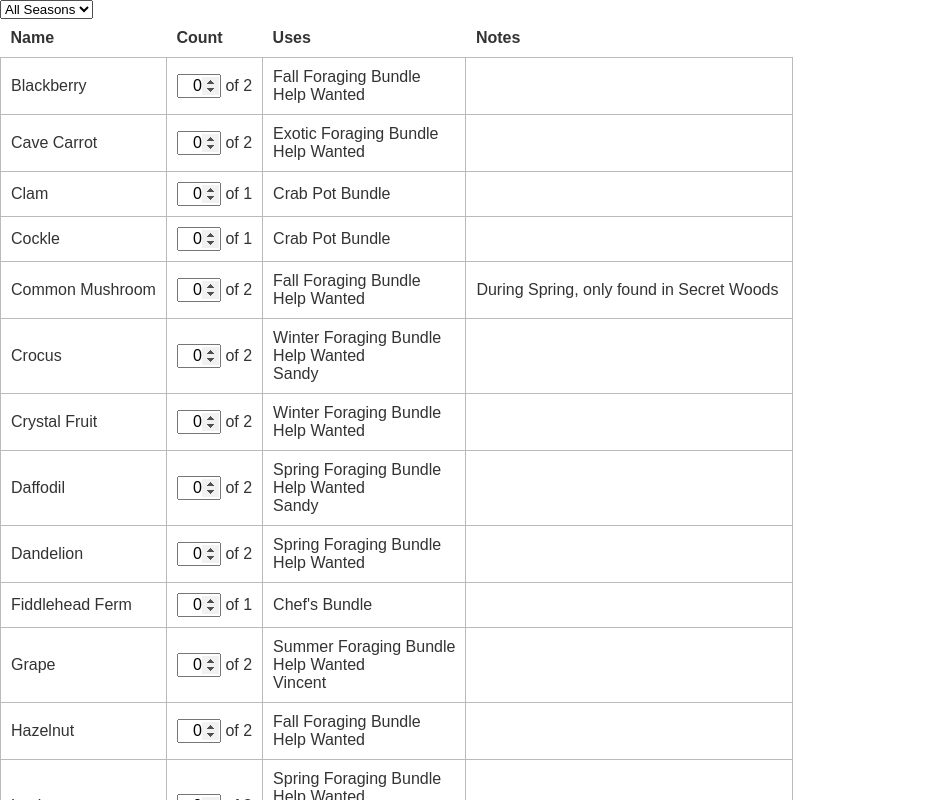
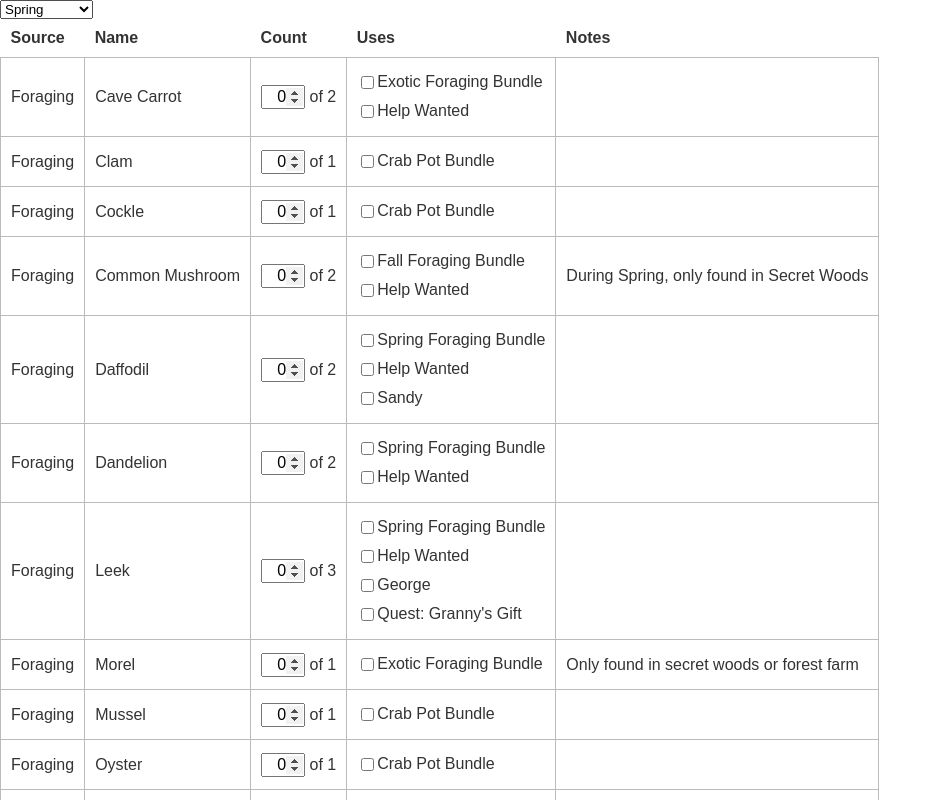
Before and after one commit to nevir/sdv-season-planner, a React (Create React App) app: page / in a window 1280 px wide. Shown: the top 800 px of the page, without its empty margins (0-942 px from the left). Built offline with nearby package versions, Linux system fonts and the light colour scheme; the HTML template or start-up script is replaced by a standard one.

Commit message:
Track completed uses

```diff
--- a/src/App.tsx
+++ b/src/App.tsx
@@ -11,27 +11,30 @@ const allItems = _.values(items) as Item[];
 
 interface State {
   items: Item[];
+  season?: Season;
 }
 
 export default class App extends React.Component<{}, State> {
 
   componentWillMount() {
+    const season = Season.Spring;
     this.setState({
-      items: this._items(),
+      items: this._items(season),
+      season,
     });
   }
 
   render() {
-    const { items } = this.state;
+    const { items, season } = this.state;
 
     return (
       <div>
         <select onChange={this._onSeasonChange}>
-          <option value='all'>All Seasons</option>
-          <option value={Season.Spring}>Spring</option>
-          <option value={Season.Summer}>Summer</option>
-          <option value={Season.Fall}>Fall</option>
-          <option value={Season.Winter}>Winter</option>
+          <option value='all' selected={!season}>All Seasons</option>
+          <option value={Season.Spring} selected={season === Season.Spring}>Spring</option>
+          <option value={Season.Summer} selected={season === Season.Summer}>Summer</option>
+          <option value={Season.Fall} selected={season === Season.Fall}>Fall</option>
+          <option value={Season.Winter} selected={season === Season.Winter}>Winter</option>
         </select>
         <ItemTable items={items} />
       </div>
@@ -44,7 +47,7 @@ export default class App extends React.Component<{}, State> {
       items = _.filter(items, item => !item.seasons || _.includes(item.seasons, season));
     }
 
-    return _.sortBy(items, 'name');
+    return _.sortBy(items, 'source', 'name');
   }
 
   _onSeasonChange = (event: React.ChangeEvent<HTMLSelectElement>) => {
--- a/src/components/ItemCount.tsx
+++ b/src/components/ItemCount.tsx
@@ -1,6 +1,7 @@
 import * as React from 'react';
 
 import { Item, isBundleUse, isGiftUse } from '../data/types';
+import { getCurrentCount, setCurrentCount } from '../models';
 
 import './ItemCount.css';
 
@@ -15,9 +16,7 @@ interface State {
 export class ItemCount extends React.Component<Props, State> {
 
   componentWillMount() {
-    this.setState({
-      currentCount: parseInt(localStorage.getItem(`ItemCount/${this.props.item.name}`) || '0', 10),
-    });
+    this.setState({ currentCount: getCurrentCount(this.props.item) });
   }
 
   render() {
@@ -49,7 +48,7 @@ export class ItemCount extends React.Component<Props, State> {
   _onChange = (event: React.ChangeEvent<HTMLInputElement>) => {
     const currentCount = parseInt(event.target.value, 10) || 0;
     this.setState({ currentCount });
-    localStorage.setItem(`ItemCount/${this.props.item.name}`, `${currentCount}`);
+    setCurrentCount(this.props.item, currentCount);
   }
 
 }
--- a/src/components/ItemTable.tsx
+++ b/src/components/ItemTable.tsx
@@ -18,6 +18,7 @@ export class ItemTable extends React.Component<Props, null> {
       <table className='items'>
         <thead>
           <tr>
+            <th>Source</th>
             <th>Name</th>
             <th>Count</th>
             <th>Uses</th>
@@ -34,6 +35,7 @@ export class ItemTable extends React.Component<Props, null> {
   _renderItem = (item: Item) => {
     return (
       <tr key={item.name}>
+        <td>{Item.Source[item.source]}</td>
         <td>{item.name}</td>
         <td><ItemCount item={item} /></td>
         <td><ItemUses item={item} /></td>
--- /dev/null
+++ b/src/components/ItemUses.css
@@ -0,0 +1,4 @@
+.uses .use {
+  display: flex;
+  padding: 5px 0;
+}
--- a/src/components/ItemUses.tsx
+++ b/src/components/ItemUses.tsx
@@ -1,47 +1,88 @@
 import * as React from 'react';
 
 import { Item, Use, Person, isBundleUse, isGiftUse, isHelpWantedUse, isQuestUse } from '../data/types';
+import { itemUseKey, isItemUseComplete, setItemUseComplete } from '../models';
 
-export interface Props {
+import './ItemUses.css';
+
+interface Props {
   item: Item;
 }
 
-export class ItemUses extends React.Component<Props, null> {
+interface State {
+  useStatuses: { [key: string]: boolean };
+}
+
+export class ItemUses extends React.Component<Props, State> {
+
+  componentWillMount() {
+    const { item } = this.props;
+    const useStatuses = {};
+    for (const use of item.uses) {
+      useStatuses[itemUseKey(use)] = isItemUseComplete(item, use);
+    }
+
+    this.setState({ useStatuses });
+  }
 
   render() {
-    const { item } = this.props;
+    const { uses } = this.props.item;
 
-    return <div className='use'>{item.uses.map(this._renderUse)}</div>;
+    return <div className='uses'>{uses.map(this._renderUse)}</div>;
   }
 
   _renderUse = (use: Use) => {
+    let info;
     if (isBundleUse(use)) {
-      return this._renderBundleUse(use);
+      info = this._renderBundleUse(use);
     } else if (isGiftUse(use)) {
-      return this._renderGiftUse(use);
+      info = this._renderGiftUse(use);
     } else if (isHelpWantedUse(use)) {
-      return this._renderHelpWantedUse(use);
+      info = this._renderHelpWantedUse(use);
     } else if (isQuestUse(use)) {
-      return this._renderQuestUse(use);
+      info = this._renderQuestUse(use);
     } else {
       throw new Error(`Not a known type of use: ${JSON.stringify(use)}`);
     }
+
+    const key = itemUseKey(use);
+    const complete = this.state.useStatuses[key];
+
+    return (
+      <label className='use' key={key}>
+        <input type='checkbox' checked={complete} onChange={e => this._onUseChange(use, e)} />
+        {info}
+      </label>
+    );
   }
 
   _renderBundleUse(use: Use.BundleUse) {
-    return <div className='bundle' key={`bundle:${use.bundle.name}`}>{use.bundle.name}</div>;
+    return <div className='bundle'>{use.bundle.name}</div>;
   }
 
   _renderGiftUse(use: Use.GiftUse) {
-    return <div className='gift' key={`person:${use.love}`}>{Person[use.love]}</div>;
+    return <div className='gift'>{Person[use.love]}</div>;
   }
 
   _renderHelpWantedUse(use: Use.HelpWantedUse) {
-    return <div className='bundle' key='bounty' title={`${use.bounty}g`}>Help Wanted</div>;
+    return <div className='bounty' title={`${use.bounty}g`}>Help Wanted</div>;
   }
 
   _renderQuestUse(use: Use.QuestUse) {
-    return <div className='bundle' key={`quest:${use.quest.name}`}>Quest: {use.quest.name}</div>;
+    return <div className='quest'>Quest: {use.quest.name}</div>;
+  }
+
+  _onUseChange = (use: Use, event: React.ChangeEvent<HTMLInputElement>) => {
+    const { item } = this.props;
+    const { checked } = event.target;
+
+    this.setState({
+      useStatuses: {
+        ...this.state.useStatuses,
+        [itemUseKey(use)]: checked,
+      },
+    });
+    setItemUseComplete(item, use, checked);
   }
 
 }
--- a/src/data/items/foraging.ts
+++ b/src/data/items/foraging.ts
@@ -171,6 +171,7 @@ export const Grape: Item = {
 export const RainbowShell: Item = {
   name: `Rainbow Shell`,
   source: Item.Source.Foraging,
+  seasons: [Season.Summer],
   uses: [
     { quest: quests.TheMysteriousQi },
   ],
--- /dev/null
+++ b/src/models/index.ts
@@ -0,0 +1,42 @@
+import { Item, Use, isBundleUse, isGiftUse, isHelpWantedUse, isQuestUse } from '../data/types';
+
+export function getCurrentCount(item: Item): number {
+  return parseInt(localStorage.getItem(`ItemCount/${item.name}`) || '0', 10);
+}
+
+export function setCurrentCount(item: Item, count: number) {
+  localStorage.setItem(`ItemCount/${item.name}`, `${Math.max(count, 0)}`);
+}
+
+export function isItemUseComplete(item: Item, use: Use): boolean {
+  return localStorage.getItem(`ItemUse/${item.name}/${itemUseKey(use)}`) === 'true';
+}
+
+export function setItemUseComplete(item: Item, use: Use, complete: boolean) {
+  localStorage.setItem(`ItemUse/${item.name}/${itemUseKey(use)}`, `${complete}`);
+  // TODO: Real data modeling/eventing.
+  if (complete) {
+    const newCount = getCurrentCount(item) - getCountForUse(use);
+    setCurrentCount(item, newCount);
+  }
+}
+
+export function getCountForUse(use: Use) {
+  if (isGiftUse(use)) return 0;
+  if (isBundleUse(use)) return use.count || 1;
+  return 1;
+}
+
+export function itemUseKey(use: Use): string {
+  if (isBundleUse(use)) {
+    return `bundle:${use.bundle.name}`;
+  } else if (isGiftUse(use)) {
+    return `person:${use.love}`;
+  } else if (isHelpWantedUse(use)) {
+    return `bounty`;
+  } else if (isQuestUse(use)) {
+    return `quest:${use.quest.name}`;
+  } else {
+    throw new Error(`Not a known type of use: ${JSON.stringify(use)}`);
+  }
+}
--- a/tslint.json
+++ b/tslint.json
@@ -28,7 +28,6 @@
             "static-before-instance",
             "variables-before-functions"
         ],
-        "no-any": true,
         "no-arg": true,
         "no-bitwise": true,
         "no-console": [
```
